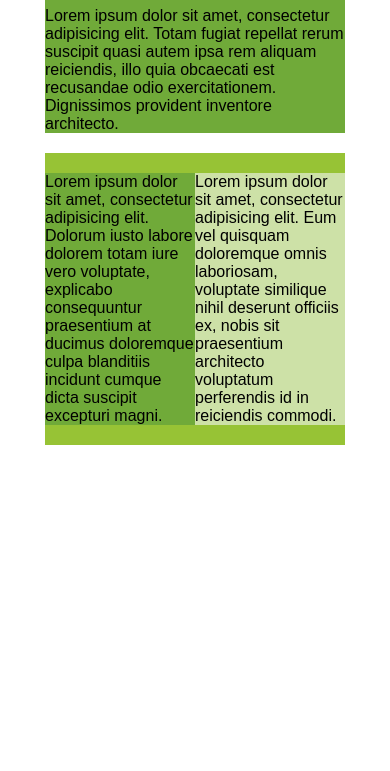
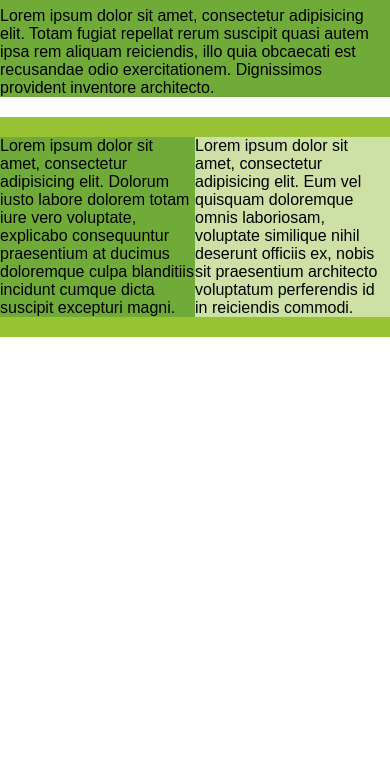
Before and after one commit to hugojuradogarcia/responsive, a plain HTML site: page patrones/layout-shifter/index.html in a window 390 px wide. Shown: the part 73-844 px from the top of the page. Drawn offline with Linux system fonts and the light colour scheme.

Commit message:
Patrones de diseño

```diff
--- a/patrones/layout-shifter/index.html
+++ b/patrones/layout-shifter/index.html
@@ -32,11 +32,6 @@
 				max-width: 600px;
 			}
 		}
-		@media screen and ( max-width: 767px ){
-			.shifter{
-				max-width: 300px;
-			}
-		}
 	</style>
 </head>
 <body>
```
Also changed, not shown: patrones/column-drop/index.html (+2 -2 lines).
